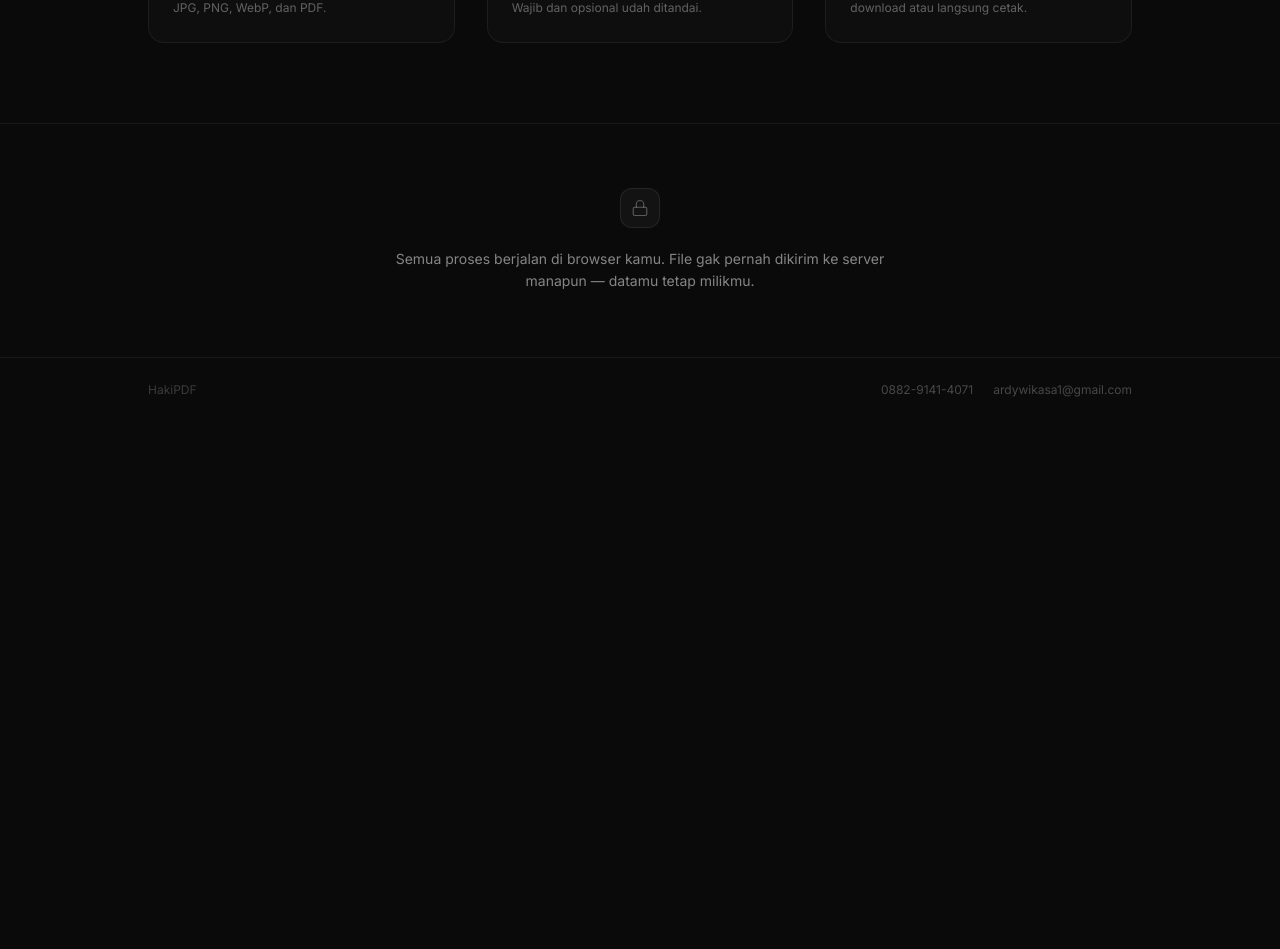
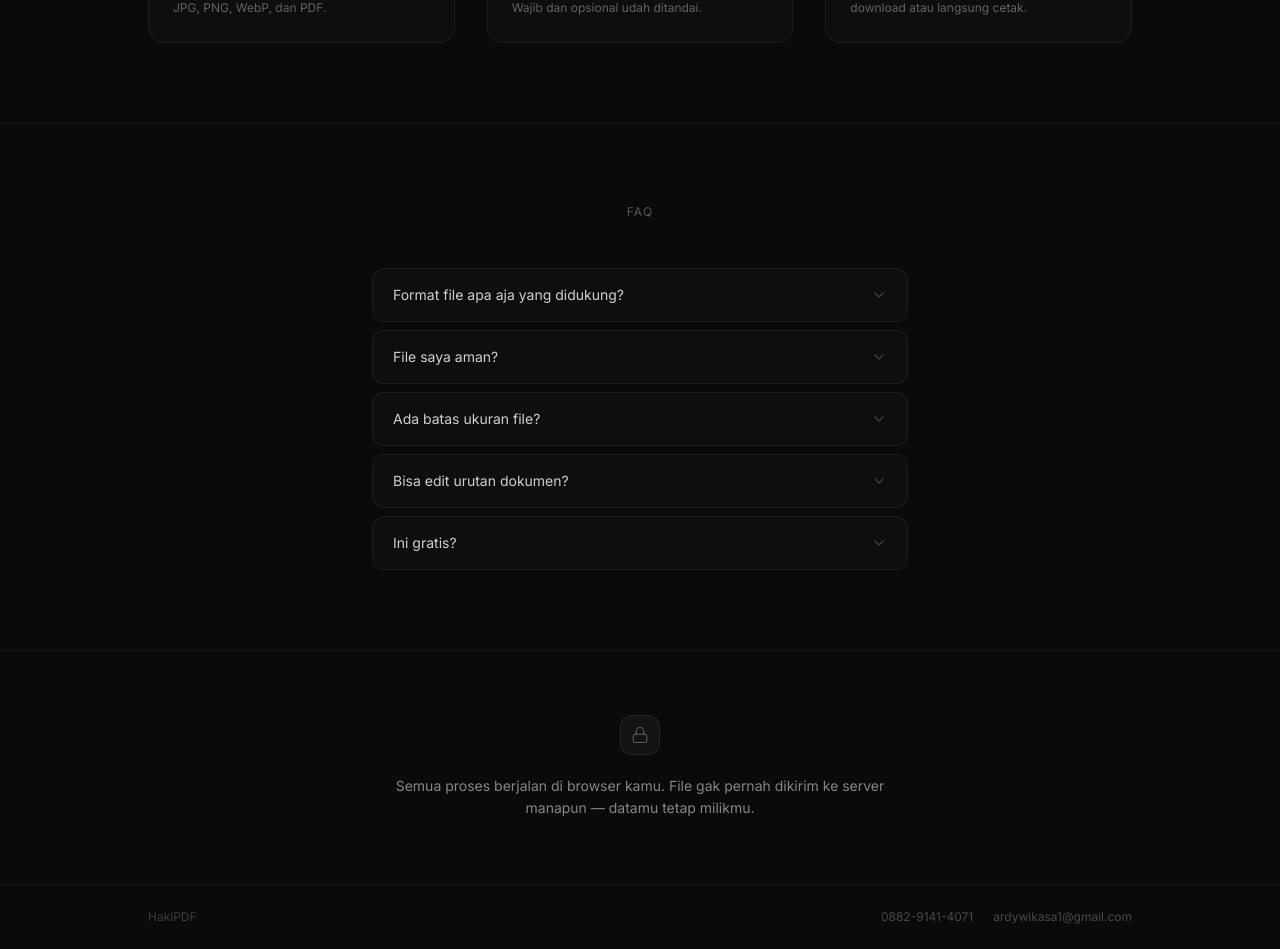
Before and after one commit to Stonepath-dotcom/wabot-hub, a Next.js app: page / in a window 1280 px wide. Shown: the part 1240-2189 px from the top of the page. Before the commit the page ends 1662 px from the top, so only its background shows below. Built offline with nearby package versions, Linux system fonts and the light colour scheme.

Commit message:
a0739e93-c01b-4b7d-88c2-85d9bc23fe1c

```diff
--- a/src/app/page.tsx
+++ b/src/app/page.tsx
@@ -142,6 +142,34 @@ export default function Home() {
           </div>
         </section>
 
+        {/* faq */}
+        <section className="border-t border-white/[0.06] py-20">
+          <div className="max-w-xl mx-auto px-5">
+            <p className="text-xs text-white/30 text-center uppercase tracking-widest mb-12">FAQ</p>
+            <div className="space-y-2">
+              {[
+                { q: 'Format file apa aja yang didukung?', a: 'JPG, PNG, WebP, HEIC, dan PDF. Kalau filenya gambar, otomatis dikonversi ke JPEG sebelum masuk PDF.' },
+                { q: 'File saya aman?', a: 'Semua proses berjalan di browser. File gak pernah dikirim ke server — langsung diproses di device kamu.' },
+                { q: 'Ada batas ukuran file?', a: 'Gak ada batas dari sisi aplikasi. Tapi browser biasanya bisa handle file sampai ratusan MB tanpa masalah.' },
+                { q: 'Bisa edit urutan dokumen?', a: 'Bisa. Setiap slot ada tombol panah atas/bawah buat pindah posisi. Dokumen yang sudah diurutkan akan mengikuti urutan itu di PDF.' },
+                { q: 'Ini gratis?', a: 'Ya, sepenuhnya gratis. Gak perlu daftar, gak perlu login, gak ada iklan.' },
+              ].map((item) => (
+                <details key={item.q} className="group bg-white/[0.02] border border-white/[0.06] rounded-xl overflow-hidden">
+                  <summary className="flex items-center justify-between px-5 py-4 cursor-pointer select-none list-none [&::-webkit-details-marker]:hidden">
+                    <span className="text-sm text-white/80 pr-4">{item.q}</span>
+                    <svg width="16" height="16" viewBox="0 0 24 24" fill="none" stroke="currentColor" strokeWidth="2" strokeLinecap="round" strokeLinejoin="round" className="text-white/20 shrink-0 transition-transform group-open:rotate-180">
+                      <polyline points="6 9 12 15 18 9" />
+                    </svg>
+                  </summary>
+                  <div className="px-5 pb-4">
+                    <p className="text-xs text-white/40 leading-relaxed">{item.a}</p>
+                  </div>
+                </details>
+              ))}
+            </div>
+          </div>
+        </section>
+
         {/* privacy */}
         <section className="border-t border-white/[0.06] py-16">
           <div className="max-w-5xl mx-auto px-5">
```
